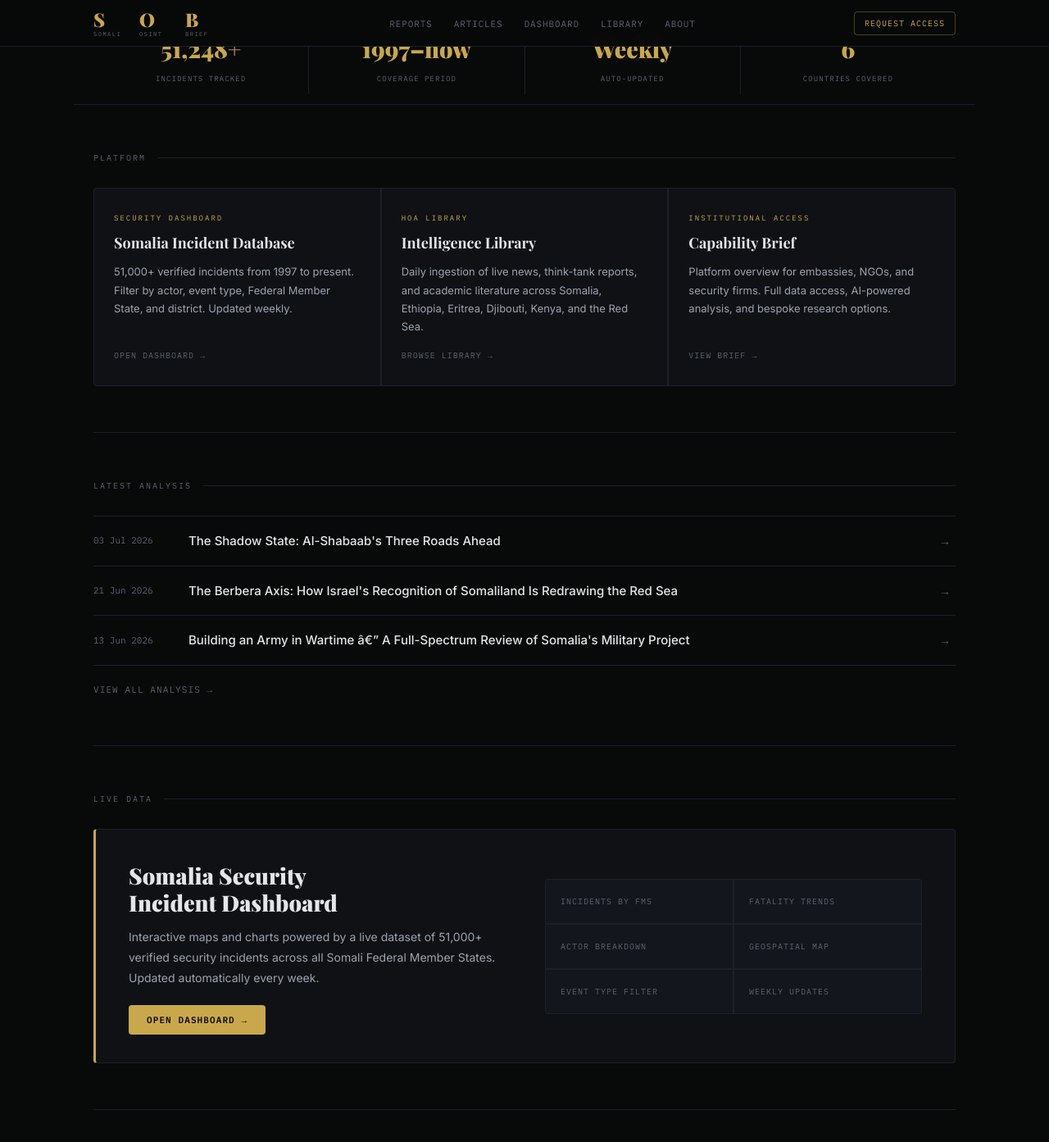
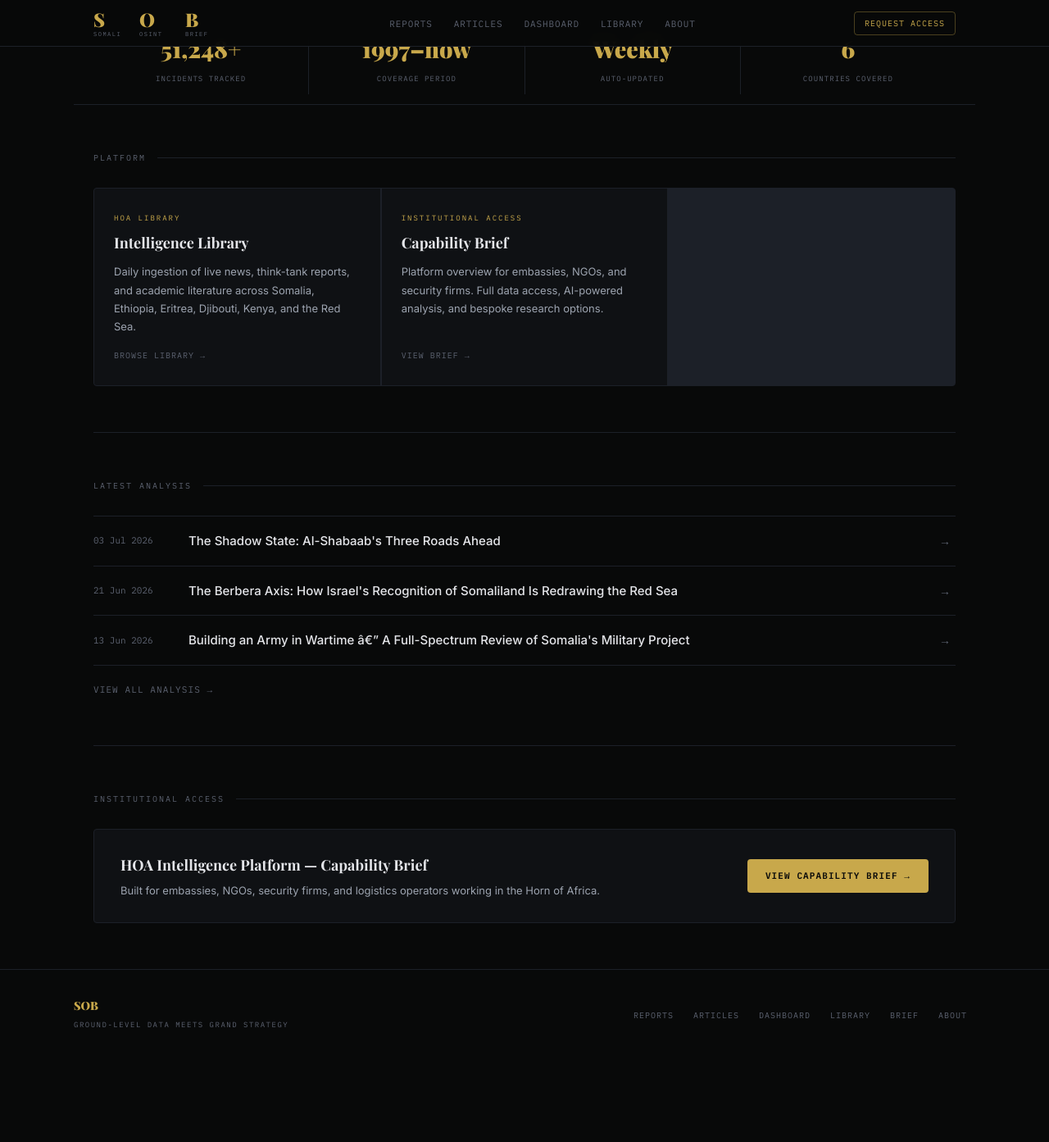
Before and after one commit to abdigh26/abdigh26.github.io, a Jekyll site: the page built from index.html, in a window 1280 px wide and 1400 px high, scrolled down 548 px. Shown: the top 1393 px of the window at 82% size. Built offline with Jekyll 4.4.1, drawn with Linux system fonts in a browser that asks for light colours; some web fonts are replaced; after the commit the page ends 1837 px from its top, so only the background shows below that.

Commit message:
Update index.html

```diff
--- a/index.html
+++ b/index.html
@@ -10,7 +10,7 @@ title: Home
   <div class="hero-cta">
     <a href="/reports.html" class="btn-primary">Latest Reports</a>
     <a href="/library/" class="btn-ghost">Intelligence Library</a>
-    <a href="/dashboard.html" class="btn-ghost">Live Dashboard →</a>
+    <!-- <a href="/dashboard.html" class="btn-ghost">Live Dashboard →</a> -->
   </div>
 </section>
 
@@ -39,12 +39,12 @@ title: Home
 <section class="section">
   <div class="section-label">Platform</div>
   <div class="platform-grid">
-    <a class="platform-card" href="/dashboard.html">
+    <!-- <a class="platform-card" href="/dashboard.html">
       <div class="platform-card-tag">Security Dashboard</div>
       <div class="platform-card-title">Somalia Incident Database</div>
       <div class="platform-card-desc">51,000+ verified incidents from 1997 to present. Filter by actor, event type, Federal Member State, and district. Updated weekly.</div>
       <div class="platform-card-cta">Open Dashboard →</div>
-    </a>
+    </a> -->
     <a class="platform-card" href="/library/">
       <div class="platform-card-tag">HOA Library</div>
       <div class="platform-card-title">Intelligence Library</div>
@@ -75,7 +75,7 @@ title: Home
   <a href="/articles.html" class="view-all">View all analysis →</a>
 </section>
 
-<section class="section">
+<!-- <section class="section">
   <div class="section-label">Live Data</div>
   <div class="dashboard-promo">
     <div class="dashboard-promo-text">
@@ -92,7 +92,7 @@ title: Home
       <div class="mini-stat">Weekly updates</div>
     </div>
   </div>
-</section>
+</section> -->
 
 <section class="section section--dashboard-promo">
   <div class="section-label">Institutional Access</div>
```
